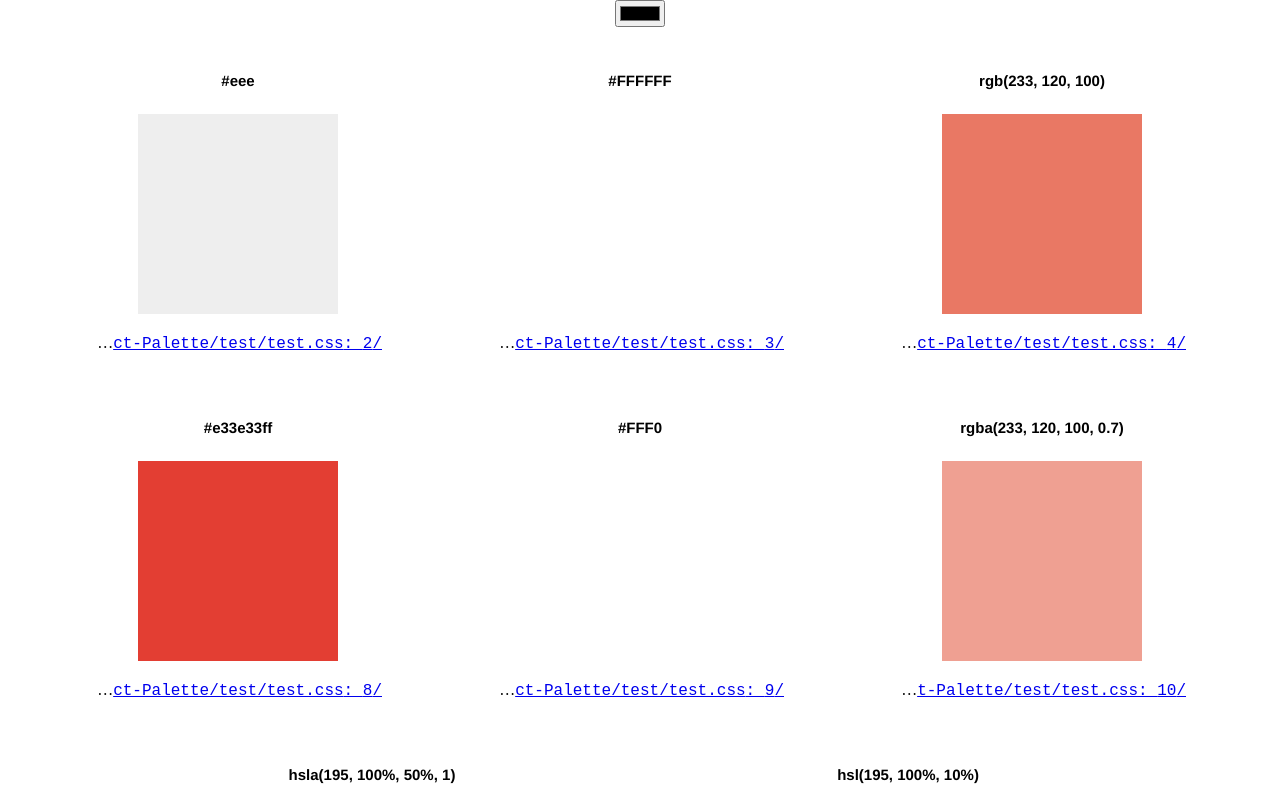
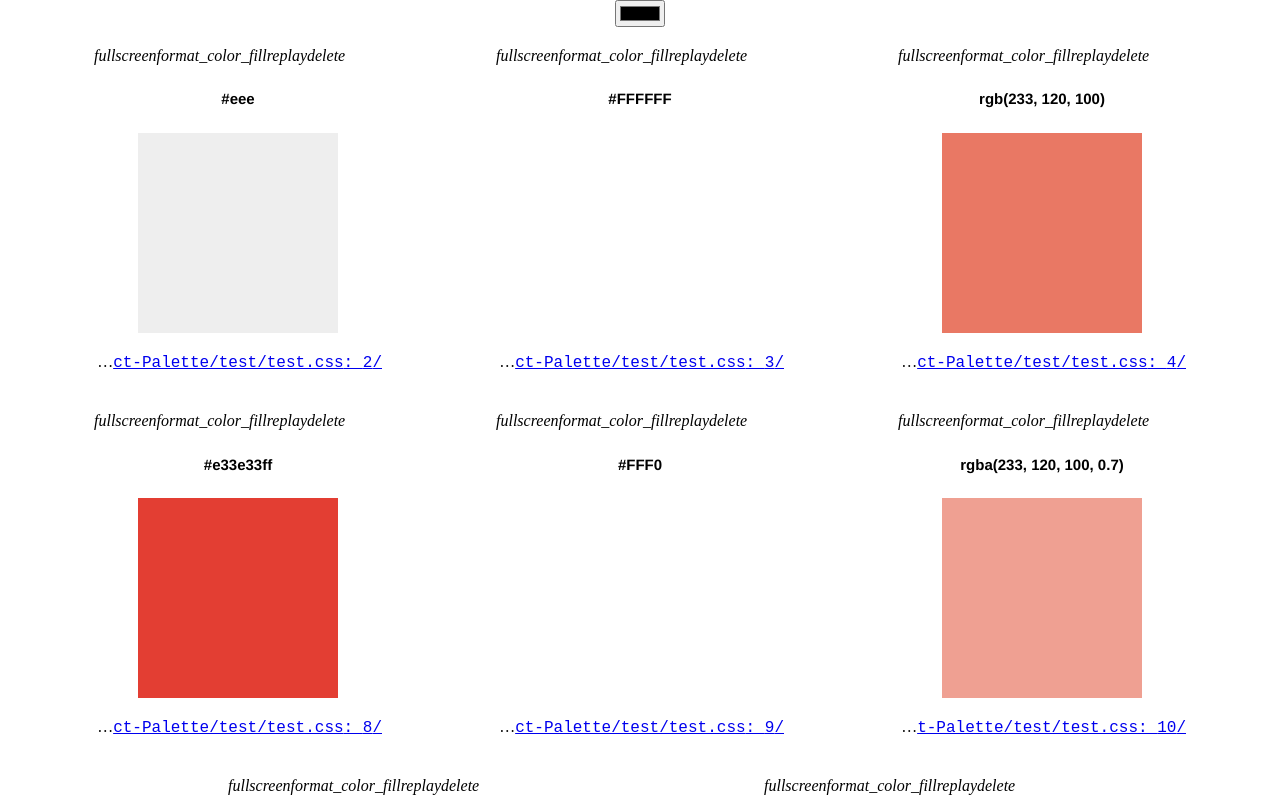
Before and after one commit to james-dias1/React-Project-Palette, a React app: page / in a window 1280 px wide. Shown: the top 800 px of the page. Built offline with nearby package versions, Linux system fonts and the light colour scheme.

Commit message:
Break app into components, preparing for MaterialUIIcons.

```diff
--- a/src/react/app.jsx
+++ b/src/react/app.jsx
@@ -3,41 +3,10 @@ import ReactDOM from "react-dom";
 
 import colorPalette from "../color-palette.json";
 
+import ColorSwatch from "./components/ColorSwatch.jsx";
 
-const ColorLocation = ({filePath, lineNumber}) => {
-	return (
-		<li>
-			<a
-                href={"file://" + filePath}
-                title={"file://" + filePath}
-                target="_blank">
-                <code>{filePath}: {lineNumber}</code>
-			</a>
-		</li>
-	);
-}
 
-const ColorSwatch = ({color, locations}) => {
-	let colorLocationInfo = locations.map(location => {
-		return (
-			<ColorLocation
-				filePath={location.filePath}
-				lineNumber={location.lineNumber}
-                key={location.uniqueId}
-			/>
-		);
-	});
-
-	return (
-		<div className="swatch-container">
-			<h5>{color}</h5>
-			<div className="swatch" style={{ background: color }}></div>
-			<ul>{colorLocationInfo}</ul>
-		</div>
-	);
-}
-
-class App extends React.Component {
+export default class App extends React.Component {
     constructor(props) {
         super(props);
         this.state = {
@@ -76,4 +45,5 @@ class App extends React.Component {
 	}
 }
 
+
 ReactDOM.render(<App />, document.getElementById("app"));
--- /dev/null
+++ b/src/react/components/ColorLocation.jsx
@@ -0,0 +1,16 @@
+import React from "react";
+
+function ColorLocation({filePath, lineNumber}) {
+	return (
+		<li>
+			<a
+                href={"file://" + filePath}
+                title={"file://" + filePath}
+                target="_blank">
+                <code>{filePath}: {lineNumber}</code>
+			</a>
+		</li>
+	);
+}
+
+export default ColorLocation;
--- /dev/null
+++ b/src/react/components/ColorSwatch.jsx
@@ -0,0 +1,27 @@
+import React from "react";
+
+import ColorLocation from "./ColorLocation.jsx";
+import ColorSwatchControls from "./ColorSwatchControls.jsx";
+
+function ColorSwatch({color, locations}) {
+	let colorLocationInfo = locations.map(location => {
+		return (
+			<ColorLocation
+				filePath={location.filePath}
+				lineNumber={location.lineNumber}
+                key={location.uniqueId}
+			/>
+		);
+	});
+
+	return (
+		<div className="swatch-container">
+            <ColorSwatchControls />
+			<h5>{color}</h5>
+			<div className="swatch" style={{ background: color }}></div>
+			<ul>{colorLocationInfo}</ul>
+		</div>
+	);
+}
+
+export default ColorSwatch;
--- /dev/null
+++ b/src/react/components/ColorSwatchControls.jsx
@@ -0,0 +1,19 @@
+import React from "react";
+
+import FullscreenToggle from "./FullscreenToggle.jsx";
+import FillColorControl from "./FillColorControl.jsx";
+import RevertColorControl from "./RevertColorControl.jsx";
+import RemoveColorControl from "./RemoveColorControl.jsx";
+
+function ColorSwatchControls() {
+    return (
+        <div>
+            <FullscreenToggle isActive={false} />
+            <FillColorControl />
+            <RevertColorControl />
+            <RemoveColorControl />
+        </div>
+    );
+}
+
+export default ColorSwatchControls;
--- /dev/null
+++ b/src/react/components/FillColorControl.jsx
@@ -0,0 +1,14 @@
+import React from "react";
+
+import MaterialIcon from "./MaterialIcon.jsx";
+
+function FillColorControl() {
+    return (
+        <MaterialIcon
+            iconName="format_color_fill"
+            titleText="Edit Color"
+        />
+    );
+}
+
+export default FillColorControl;
--- /dev/null
+++ b/src/react/components/FullscreenToggle.jsx
@@ -0,0 +1,14 @@
+import React from "react";
+
+import MaterialIcon from "./MaterialIcon.jsx";
+
+function FullscreenToggle({isActive}) {
+    return (
+        <MaterialIcon
+            iconName={isActive ? "fullscreen_exit" : "fullscreen"}
+            titleText={isActive ? "Exit Fullscreen" : "Enter Fullscreen"}
+        />
+    );
+}
+
+export default FullscreenToggle;
--- /dev/null
+++ b/src/react/components/MaterialIcon.jsx
@@ -0,0 +1,9 @@
+import React from "react";
+
+function MaterialIcon({iconName, titleText}) {
+    return (
+        <i className="material-icons" title={titleText}>{iconName}</i>
+    );
+}
+
+export default MaterialIcon;
--- /dev/null
+++ b/src/react/components/RemoveColorControl.jsx
@@ -0,0 +1,14 @@
+import React from "react";
+
+import MaterialIcon from "./MaterialIcon.jsx";
+
+function RemoveColorControl() {
+    return (
+        <MaterialIcon
+            iconName="delete"
+            titleText="Remove Color"
+        />
+    );
+}
+
+export default RemoveColorControl;
--- /dev/null
+++ b/src/react/components/RevertColorControl.jsx
@@ -0,0 +1,14 @@
+import React from "react";
+
+import MaterialIcon from "./MaterialIcon.jsx";
+
+function RevertColorControl() {
+    return (
+        <MaterialIcon
+            iconName="replay"
+            titleText="Revert to Original Color"
+        />
+    );
+}
+
+export default RevertColorControl;
```
